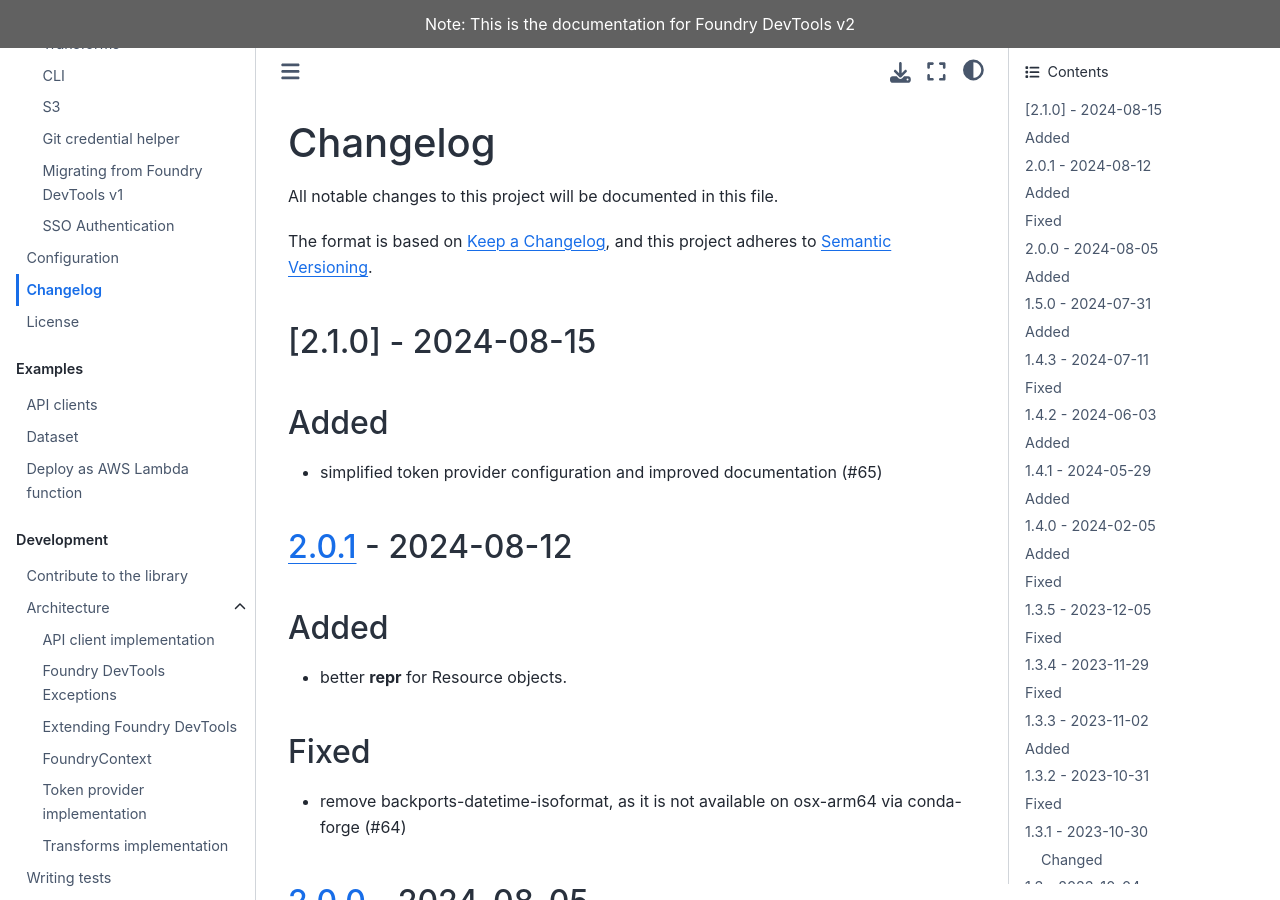
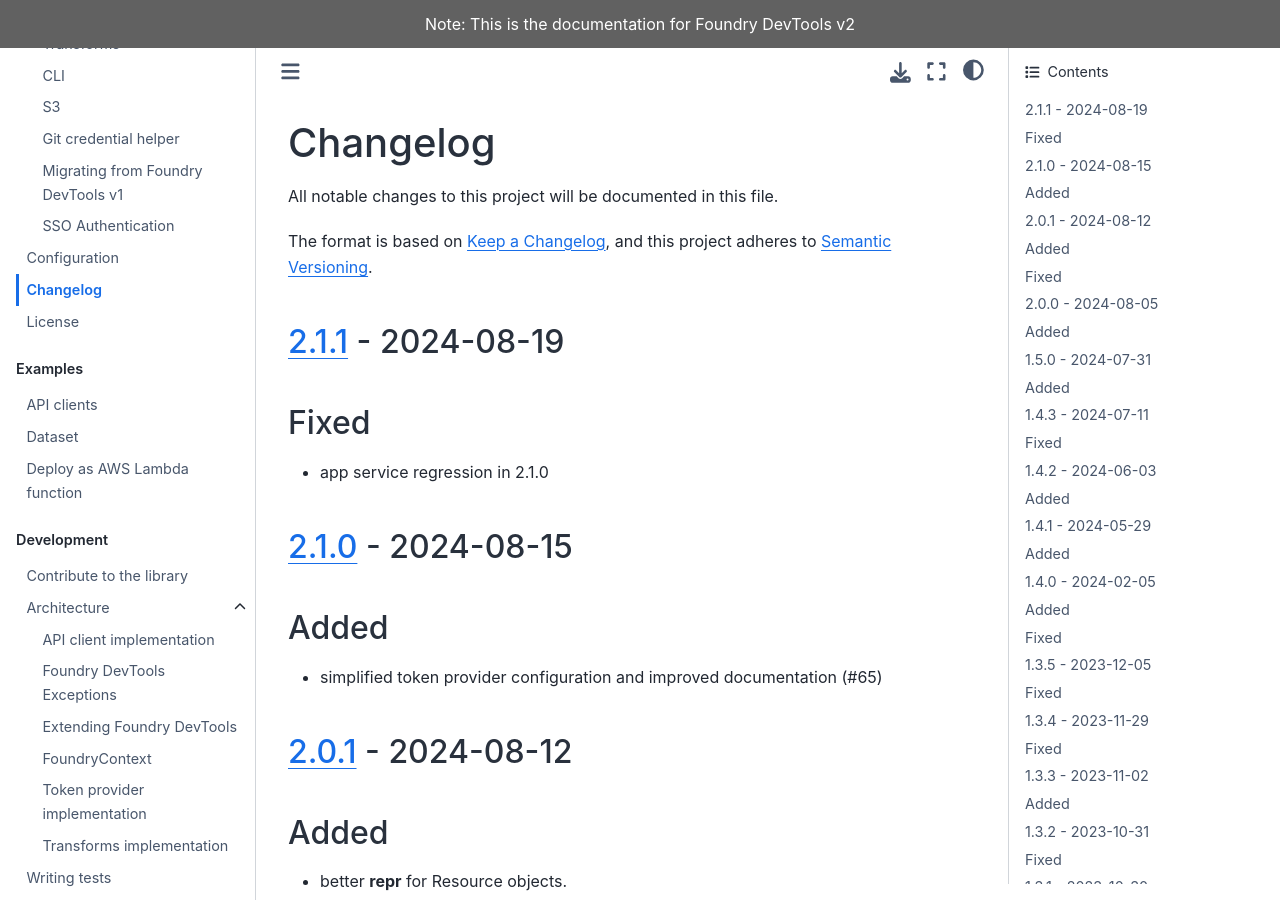
Before and after one commit to emdgroup/foundry-dev-tools, a Sphinx documentation site: the page built from docs/changelog.md, in a window 1280 px wide and 900 px high. Built offline with Sphinx 7.4.7 and the Sphinx Book theme 1.1.4, drawn with Linux system fonts in a browser that asks for light colours; pages that are not in the unit, such as notebooks, are missing from menus; the version number is read from the project's files by our own code.

Commit message:
feat: release v2.1.1

```diff
--- a/docs/changelog.md
+++ b/docs/changelog.md
@@ -4,6 +4,11 @@ All notable changes to this project will be documented in this file.
 
 The format is based on [Keep a Changelog],
 and this project adheres to [Semantic Versioning].
+
+## [2.1.1] - 2024-08-19
+
+## Fixed
+  - app service regression in 2.1.0
 
 ## [2.1.0] - 2024-08-15
 
@@ -245,6 +250,8 @@ and this project adheres to [Semantic Versioning].
 [Keep a Changelog]: https://keepachangelog.com/en/1.0.0/
 [Semantic Versioning]: https://semver.org/spec/v2.0.0.html
 
+[2.1.1]: https://github.com/emdgroup/foundry-dev-tools/compare/v2.1.0...v2.1.1
+[2.1.0]: https://github.com/emdgroup/foundry-dev-tools/compare/v2.0.1...v2.1.0
 [2.0.1]: https://github.com/emdgroup/foundry-dev-tools/compare/v2.0.0...v2.0.1
 [2.0.0]: https://github.com/emdgroup/foundry-dev-tools/compare/v1.5.0...v2.0.0
 [1.5.0]: https://github.com/emdgroup/foundry-dev-tools/compare/v1.4.3...v1.5.0
```
